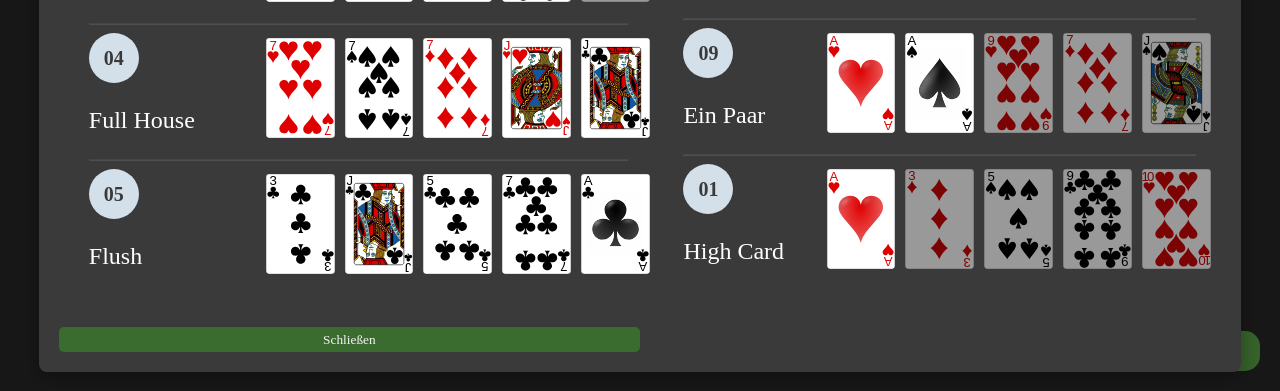
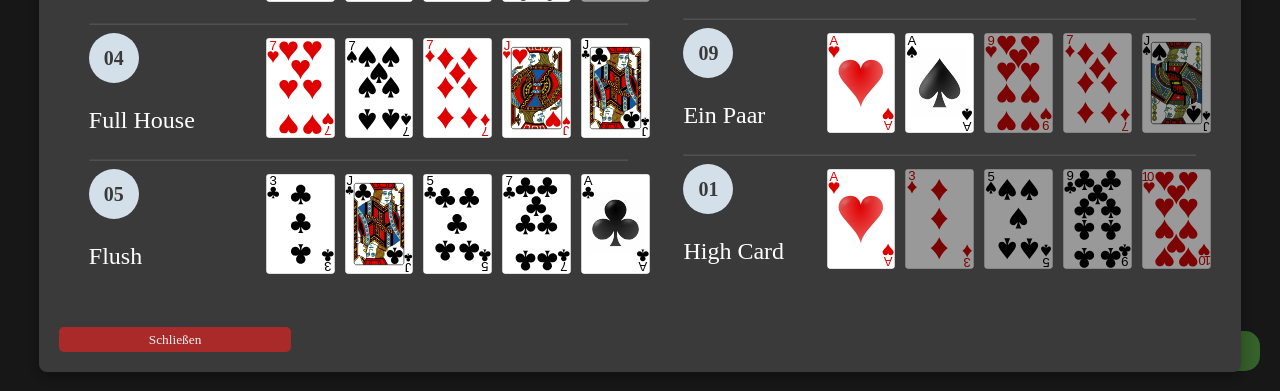
Before and after one commit to DanielSchnell1/Web-Engineering, a website: page public/html/index.html in a window 1280 px wide. Both pictures are taken after a click on the button 1240 px from the left and 760 px from the top of the page. Shown: the part 409-800 px from the top of the page. Drawn offline with nearby package versions, Linux system fonts and the light colour scheme; no server answers; some icons are missing.

Commit message:
kleinere CSS Änderungen

```diff
--- a/public/css/pokerhands.css
+++ b/public/css/pokerhands.css
@@ -56,3 +56,6 @@
         margin-right: 10px;
         min-width: 25%;
     }
+    #closeBtn {
+      width: 20%;
+    }
--- a/public/html/pokerhands.html
+++ b/public/html/pokerhands.html
@@ -162,4 +162,4 @@
 
         </div>
     </div>
-    <button id="closeBtn" onclick="document.getElementById('pokerhands').close()">Schließen</button>
+    <button id="closeBtn" class="redBtn" onclick="document.getElementById('pokerhands').close()">Schließen</button>
```
Also changed, not shown: class/game.js (+9 -0 lines).
